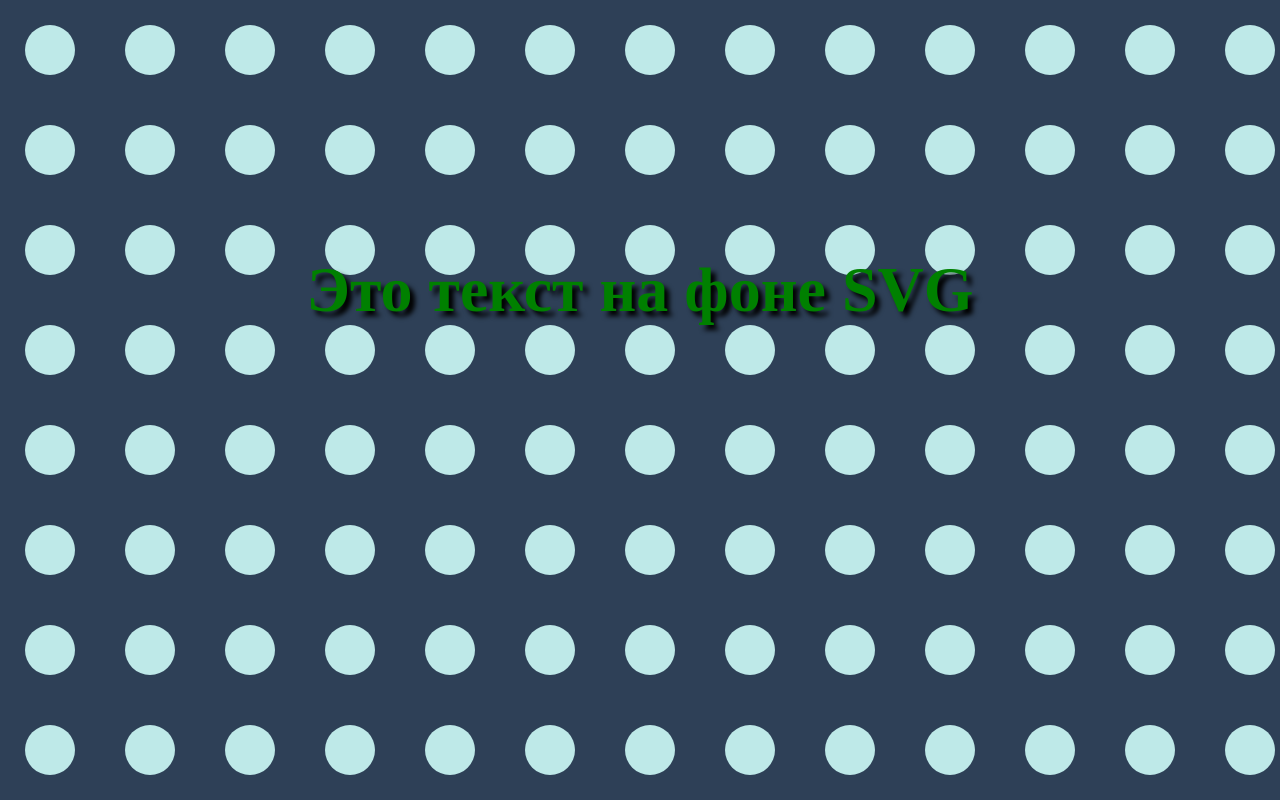
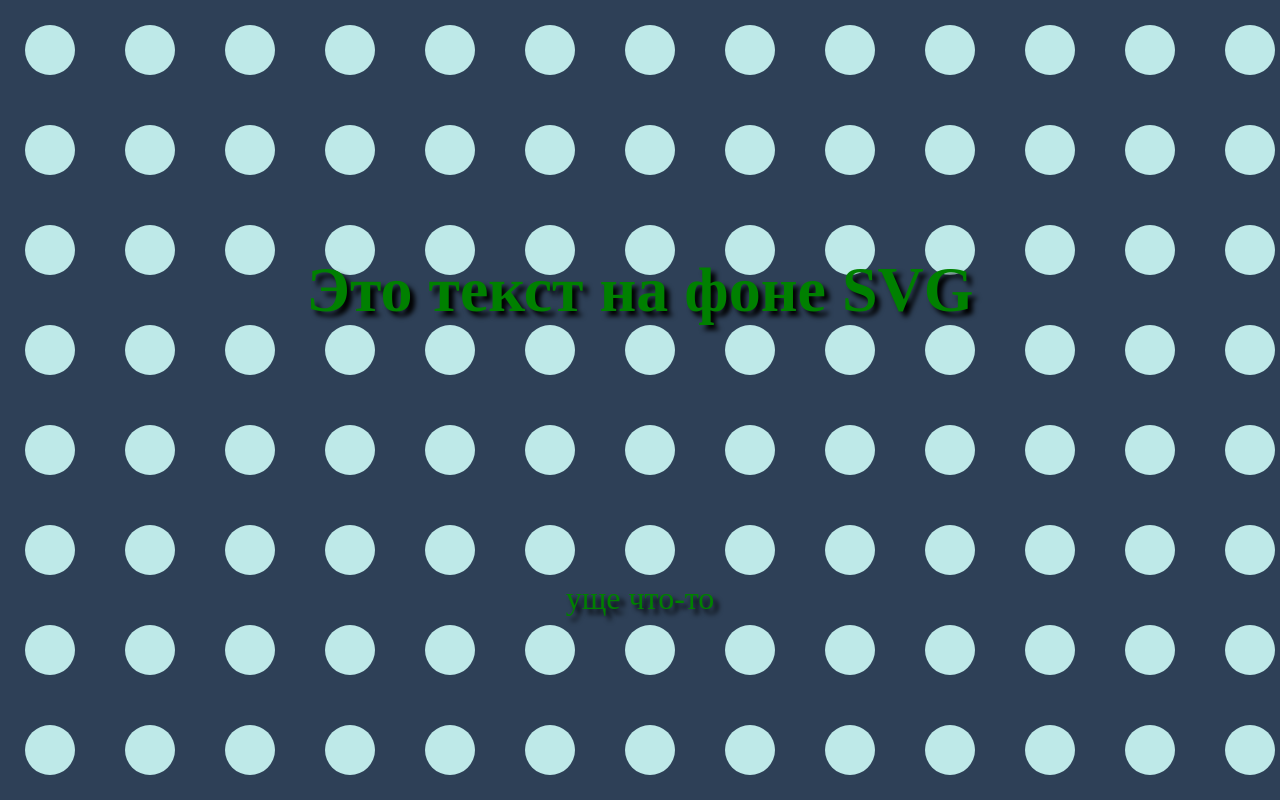
Before and after one commit to EvgeniyaRo/testgit, a plain HTML site: page index.html in a window 1280 px wide. Drawn offline with Linux system fonts and the light colour scheme.

Commit message:
4 commit

```diff
--- a/index.html
+++ b/index.html
@@ -9,5 +9,6 @@
 	<div>
    <h1>Это текст на фоне SVG</h1>
 </div>
+<div>уще что-то</div>
 </body>
 </html>
```
